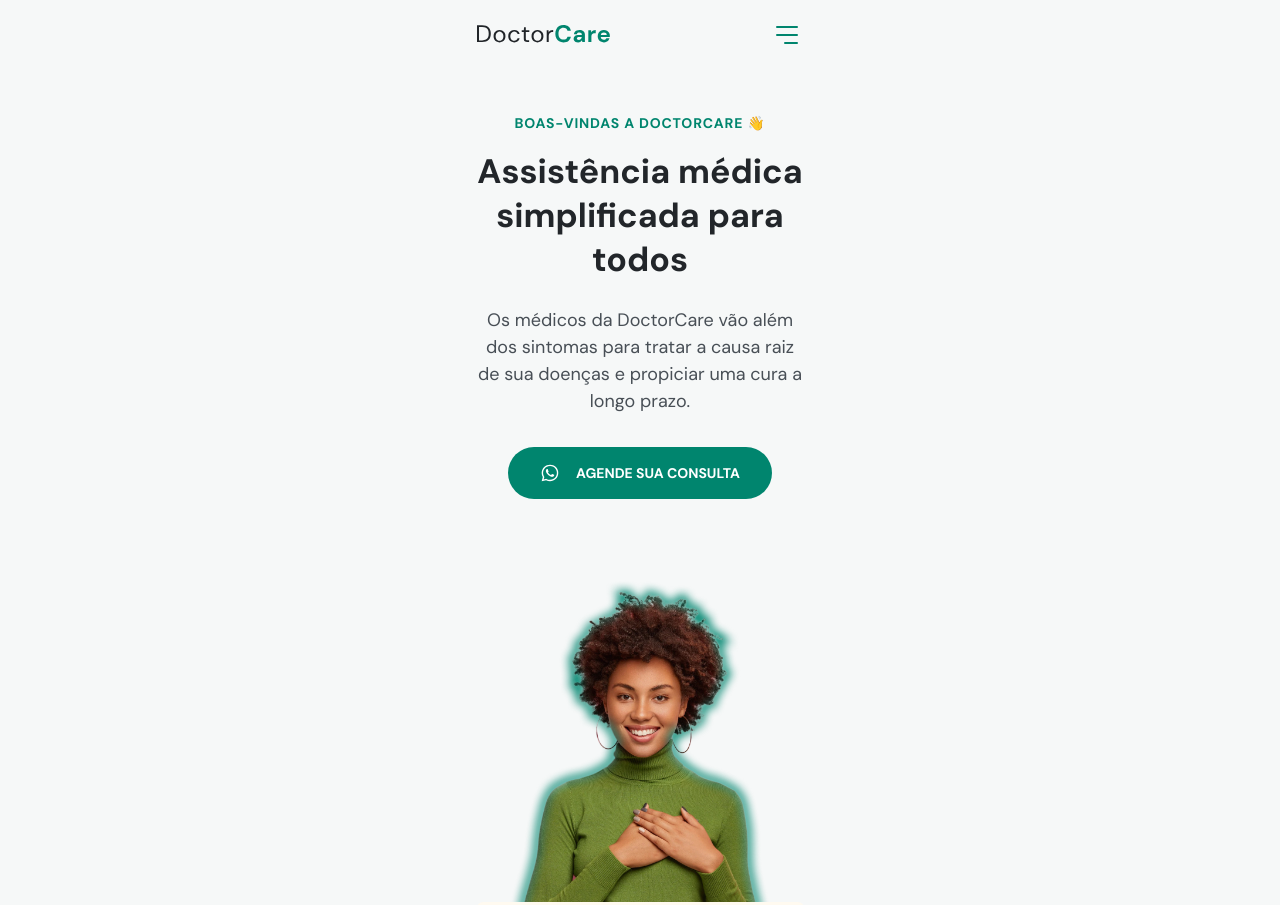
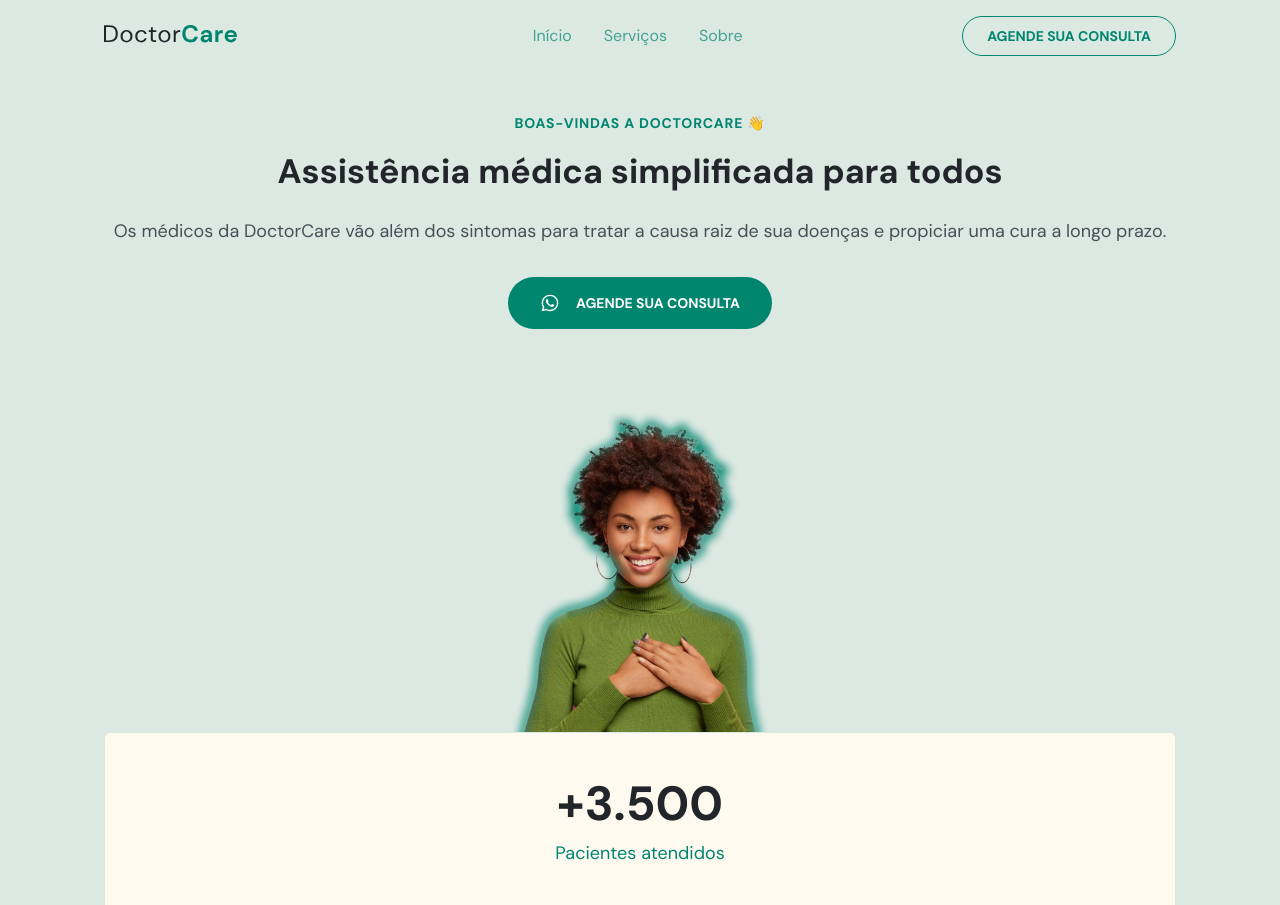
Before and after one commit to kevinbsr/personal-projects, a plain HTML site: page nlw-return/index.html in a window 1280 px wide. Shown: the top 905 px of the page. Drawn offline with nearby package versions, Linux system fonts and the light colour scheme.

Commit message:
Update style.css

```diff
--- a/nlw-return/style.css
+++ b/nlw-return/style.css
@@ -18,7 +18,8 @@
   --paragraph: hsl(210, 9%, 31%);
 
   --brand-beige: hsl(39, 100%, 97%);
-  --brand-light: hsl(var(--hue - 22), 23%, 89%);
+  --brand-light: hsl(calc(var(--hue) - 22), 23%, 89%);
+  --brand-light-2: hsl(calc(var(--hue) + 10), 14%, 97%);
   --brand-dark: hsl(var(--hue), 100%, 14%);
 
   --bg-light: hsl(180, 14%, 97%);
@@ -48,7 +49,7 @@ body {
 }
 
 .wrapper {
-  width: 37.5rem;
+  width: min(50rem, 100%);
   margin-inline: auto;
   padding-inline: 2.4rem;
 }
@@ -201,6 +202,11 @@ nav button {
   cursor: pointer;
 }
 
+nav .menu,
+nav .close-menu {
+  position: fixed;
+}
+
 /*====== MENU-EXPANDED ===============================================================================================*/
 
 body.menu-expanded {
@@ -229,7 +235,6 @@ body.menu-expanded .close-menu {
 }
 
 body.menu-expanded .menu {
-  position: fixed;
   top: 0;
   left: 0;
   background: var(--primary-color);
@@ -341,7 +346,7 @@ body.menu-expanded .logo button path {
 }
 
 #home .stats {
-  width: 32.7rem;
+  width: 100%;
   padding-block: 4rem;
   margin-inline: auto;
 
@@ -509,3 +514,134 @@ footer .social-links {
 
   transform: translateY(0);
 }
+
+/*====== RESPONSIVE ===============================================================================================*/
+
+@media (min-width: 1024px) {
+  /*====== GERAL ===============================================================================================*/
+  .wrapper {
+    width: min(112rem, 100%);
+  }
+  /*====== NAVIGATION ===============================================================================================*/
+
+  /* RESET */
+  nav#navigation .wrapper * {
+    margin: 0;
+    padding: 0;
+    visibility: initial;
+    display: initial;
+    opacity: initial;
+    flex-direction: initial;
+    position: initial;
+    font-size: initial;
+    font-weight: initial;
+    transform: initial;
+    color: initial;
+    background-color: initial;
+    filter: initial;
+  }
+
+  nav#navigation .close-menu,
+  nav#navigation .open-menu,
+  nav#navigation .social-links {
+    display: none;
+  }
+
+  nav#navigation .menu {
+    display: flex;
+    align-items: center;
+    justify-content: space-between;
+    width: 60%;
+  }
+
+  nav#navigation .menu ul:nth-child(1) {
+    display: flex;
+    gap: 3.2rem;
+  }
+
+  nav#navigation .menu ul li a {
+    color: var(--primary-color);
+    opacity: 0.7;
+  }
+
+  nav#navigation .menu a.button {
+    display: flex;
+    justify-content: center;
+    align-items: center;
+    padding: 1rem 2.4rem;
+    gap: 1.6rem;
+
+    border: 1px solid var(--primary-color);
+    border-radius: 4rem;
+
+    color: var(--primary-color);
+
+    font-weight: 700;
+    font-size: 1.4rem;
+    line-height: 1.8rem;
+    text-transform: uppercase;
+  }
+
+  nav#navigation .menu a.button:hover {
+    background-color: var(--primary-color);
+    color: white;
+  }
+
+  nav#navigation.scroll .menu ul li a {
+    color: var(--brand-light-2);
+    opacity: 0.6;
+  }
+
+  nav#navigation.scroll .menu a.button {
+    border-color: white;
+    color: white;
+  }
+
+  nav#navigation .menu li a {
+    transition: opacity 0.4s;
+  }
+
+  nav#navigation .menu li a.active,
+  nav#navigation .menu li a:hover {
+    opacity: 1;
+    font-weight: 700;
+  }
+
+  nav#navigation.scroll .menu li a.active,
+  nav#navigation.scroll .menu li a:hover {
+    opacity: 1;
+    font-weight: 700;
+  }
+
+  nav#navigation .menu li a::after {
+    content: '';
+    width: 0%;
+    height: 2px;
+    background-color: var(--primary-color);
+
+    position: relative;
+    bottom: -2rem;
+    left: -0.5rem;
+
+    display: block;
+
+    transition: width 0.2s;
+  }
+
+  nav#navigation.scroll .menu li a::after {
+    background-color: white;
+  }
+
+  nav#navigation .menu li a.active::after,
+  nav#navigation .menu li a:hover::after {
+    padding-inline: 0.8rem;
+    width: 100%;
+  }
+
+  nav#navigation.scroll .menu a.button.active,
+  nav#navigation.scroll .menu a.button:hover {
+    background-color: var(--primary-color);
+    filter: brightness(1.3);
+    border: none;
+  }
+}
```
